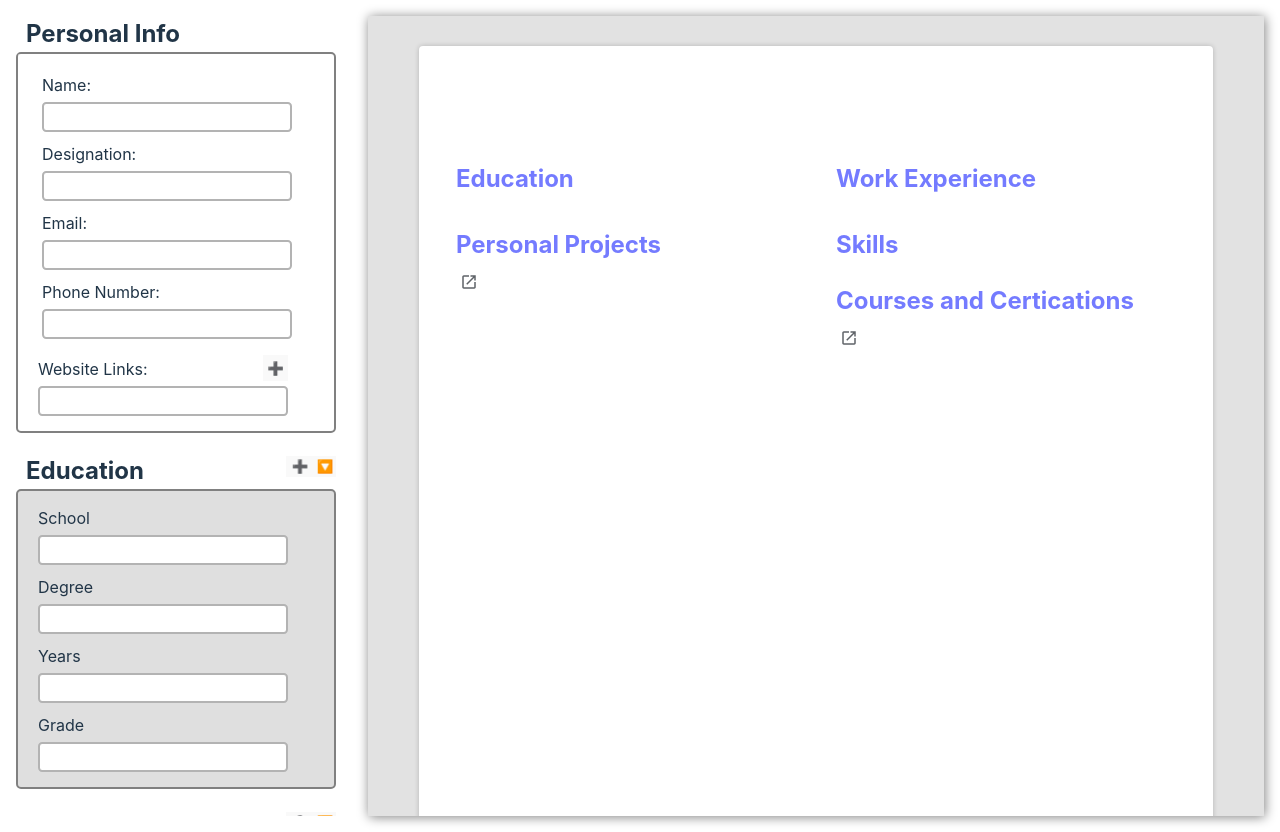
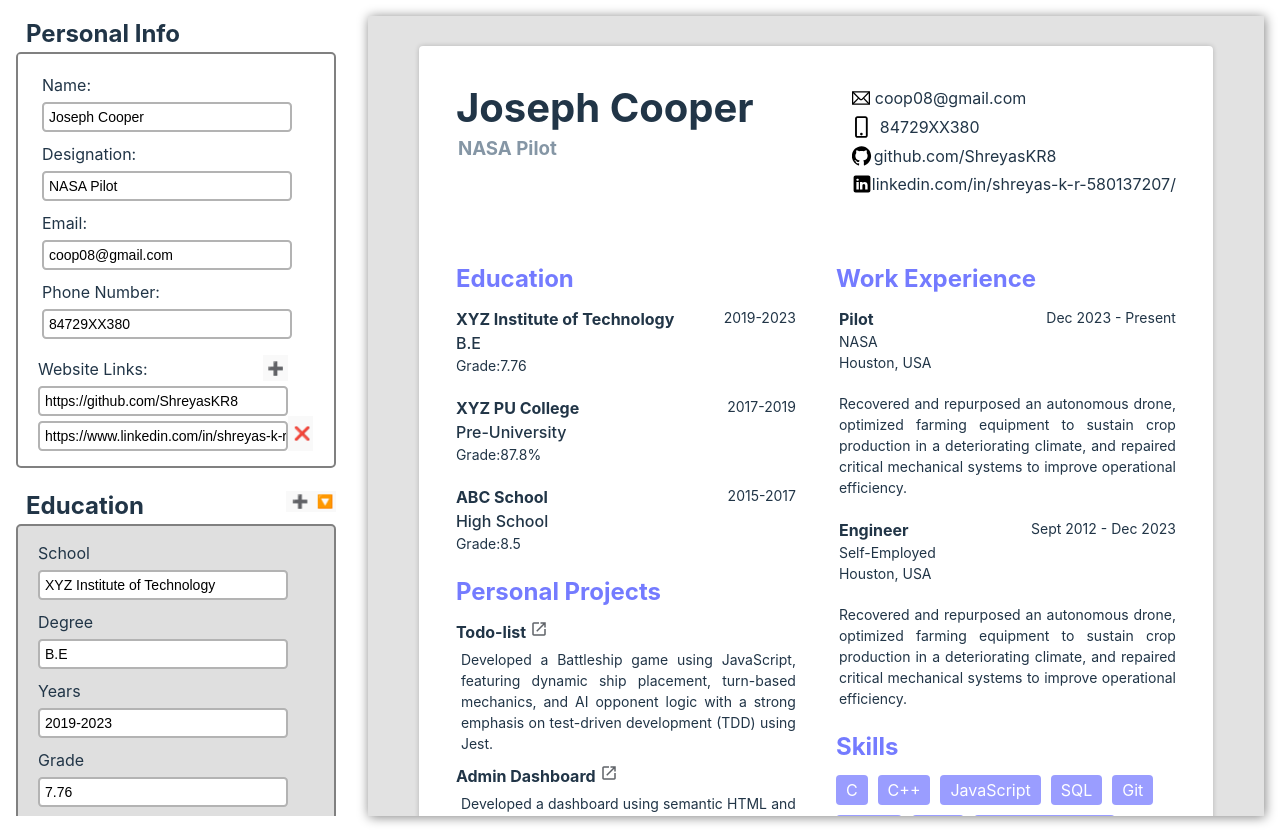
Before and after one commit to ShreyasKR8/resume-builder, a React (Vite) app: page / in a window 1280 px wide. Built offline with nearby package versions, Linux system fonts and the light colour scheme.

Commit message:
add dummy details and fix year pos

```diff
--- a/src/App.jsx
+++ b/src/App.jsx
@@ -3,6 +3,7 @@
 import Resume from './components/Resume'
 import EditSection from "./components/EditResume"
 import storage from "./storage.js"
+import data from "./data.js"
 
 const educationObject = {
     school: "",
@@ -32,16 +33,16 @@
 }
 
 const formDetailsObject = {
-    name: '',
-    designation: '',
-    email: '',
-    phone: '',
-    websiteLink: [''],
-    education: [educationObject],
-    experience: [experienceObject],
-    projects: [projectObject],
-    skills: "",
-    certifications: [certificationObject],
+    name: 'Joseph Cooper',
+    designation: 'NASA Pilot',
+    email: 'coop08@gmail.com',
+    phone: '84729XX380',
+    websiteLink: data.websiteLinks,
+    education: data.education,
+    experience: data.experience,
+    projects: data.projects,
+    skills: "C,C++,JavaScript,SQL,Git,HTML, CSS,Problem solving",
+    certifications: data.certifications,
 };
 
 function App() {
--- a/src/components/Resume.jsx
+++ b/src/components/Resume.jsx
@@ -51,9 +51,11 @@
                     {formDetails.education.map((edu, index) => {
                         return (
                             <article className='EducationDetails' key={index}>
-                                <h4>{edu.school}</h4>
+                                <div className="SchoolYearDiv">
+                                    <h4>{edu.school}</h4>
+                                    <p>{edu.years}</p>
+                                </div>
                                 <p className='degreeP'>{edu.degree}</p>
-                                <p>{edu.years}</p>
                                 <p>{edu.grade && "Grade:"}{edu.grade}</p>
                             </article>
                         );
--- /dev/null
+++ b/src/data.js
@@ -0,0 +1,86 @@
+const education = [
+    {
+        "school": "XYZ Institute of Technology",
+        "degree": "B.E",
+        "years": "2019-2023",
+        "grade": "7.76"
+    },
+    {
+        "school": "XYZ PU College",
+        "degree": "Pre-University",
+        "years": "2017-2019",
+        "grade": "87.8%"
+    },
+    {
+        "school": "ABC School",
+        "degree": "High School",
+        "years": "2015-2017",
+        "grade": "8.5"
+    }
+];
+
+const experience = [
+    {
+        "role": "Pilot",
+        "company": "NASA",
+        "workYears": "Dec 2023 - Present",
+        "location": "Houston, USA",
+        "achievements": "Recovered and repurposed an autonomous drone, optimized farming equipment to sustain crop production in a deteriorating climate, and repaired critical mechanical systems to improve operational efficiency."
+    },
+    {
+        "role": "Engineer",
+        "company": "Self-Employed",
+        "workYears": "Sept 2012 - Dec 2023",
+        "location": "Houston, USA",
+        "achievements": "Recovered and repurposed an autonomous drone, optimized farming equipment to sustain crop production in a deteriorating climate, and repaired critical mechanical systems to improve operational efficiency."
+    }
+];
+
+const projects = [
+    {
+        "title": "Todo-list",
+        "githubLink": "https://github.com/ShreyasKR8/todo-list",
+        "description": "Developed a Battleship game using JavaScript, featuring dynamic ship placement, turn-based mechanics, and AI opponent logic with a strong emphasis on test-driven development (TDD) using Jest."
+    },
+    {
+        "title": "Admin Dashboard",
+        "githubLink": "https://github.com/ShreyasKR8/Admin-Dashboard",
+        "description": "Developed a dashboard using semantic HTML and CSS to structure a sidebar, header, and main content. Utilized nested grid containers to organize navigation, search bar, and various other sections."
+    },
+    {
+        "title": "Battleship",
+        "githubLink": "https://github.com/ShreyasKR8/battleship",
+        "description": "Developed a Battleship game using JavaScript, featuring dynamic ship placement, turn-based mechanics, and AI opponent logic with a strong emphasis on test-driven development (TDD) using Jest."
+    }
+];
+
+const certifications = [
+    {
+        "title": "Data Structures in C++",
+        "courseProvider": "Coding Ninjas",
+        "certLink": "https://certificate.codingninjas.com/verify/"
+    },
+    {
+        "title": "Full Stack JavaScript",
+        "courseProvider": "The Odin Project",
+        "certLink": "https://www.theodinproject.com/paths/full-stack-javascript"
+    },
+    {
+        "title": "Unreal Engine C++ Developer",
+        "courseProvider": "Udemy",
+        "certLink": "https://www.udemy.com/certificate/"
+    }
+];
+
+const websiteLinks = [
+    "https://github.com/ShreyasKR8",
+    "https://www.linkedin.com/in/shreyas-k-r-580137207/"
+];
+
+export default {
+    education,
+    experience,
+    projects,
+    certifications,
+    websiteLinks,
+}
--- a/src/styles/Resume.css
+++ b/src/styles/Resume.css
@@ -57,6 +57,7 @@
     gap: 0 40px;
     grid-template-areas:
         "education work-exp"
+        "projects work-exp"
         "projects skills"
         "projects certs"
         "projects certs"
@@ -101,7 +102,8 @@
     font-weight:500;
 }
 
-.RoleYearDiv {
+.RoleYearDiv,
+.SchoolYearDiv {
     display: flex;
     justify-content: space-between;
 
```
